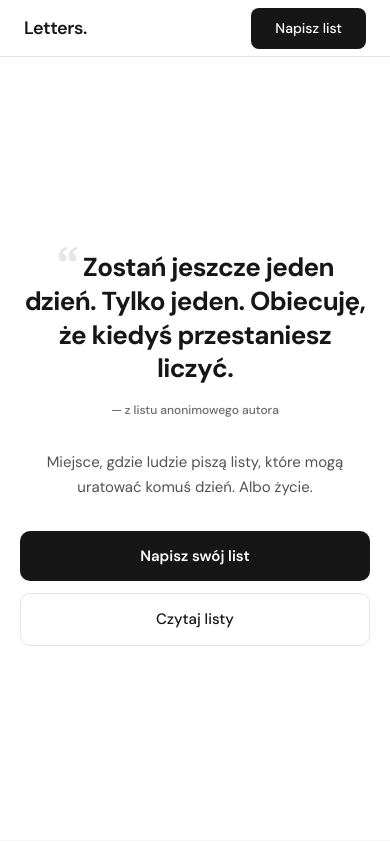
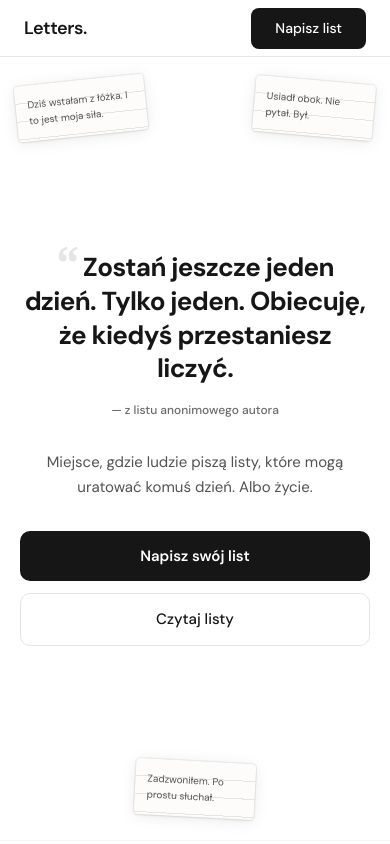
Before and after one commit to miloszzemla/letters, a Next.js app: page / in a window 390 px wide. Shown: the top 844 px of the page. Built offline with nearby package versions, Linux system fonts and the light colour scheme.

Commit message:
feat: show 3 mini letters on mobile hero (top-left, top-right, bottom-center)

```diff
--- a/src/components/Hero.tsx
+++ b/src/components/Hero.tsx
@@ -15,7 +15,7 @@ interface MiniLetterProps {
 function MiniLetter({ text, className }: MiniLetterProps) {
   return (
     <div
-      className={`hidden md:block absolute pointer-events-none max-w-[175px] rounded-sm p-4 text-[12px] leading-[1.6] text-[#525252] ${className}`}
+      className={`absolute pointer-events-none rounded-sm p-3 md:p-4 text-[10px] md:text-[12px] leading-[1.6] text-[#525252] ${className}`}
       style={{
         background: `${paperLinesBg}, #FDFCFA`,
         boxShadow:
@@ -31,30 +31,30 @@ function MiniLetter({ text, className }: MiniLetterProps) {
 export default function Hero({ onWriteClick }: HeroProps) {
   return (
     <section className="relative min-h-[calc(100dvh-61px)] flex items-center justify-center overflow-hidden px-5 py-12 md:px-12 md:py-20">
-      {/* Mini letters */}
+      {/* Mini letters — mobile: 3 visible (top-left, top-right, bottom-center), desktop: all 6 */}
       <MiniLetter
         text="Dziś wstałam z łóżka. I to jest moja siła."
-        className="top-[7%] left-[3%] rotate-[-6deg]"
+        className="max-w-[130px] md:max-w-[175px] top-[3%] left-[4%] md:top-[7%] md:left-[3%] rotate-[-6deg]"
       />
       <MiniLetter
         text="Tata walczył. I wygrał."
-        className="top-[62%] left-[4%] rotate-[4deg]"
+        className="hidden md:block max-w-[175px] top-[62%] left-[4%] rotate-[4deg]"
       />
       <MiniLetter
-        text="Usiadł obok. Nie pytał. Był. Dziękuję."
-        className="top-[10%] right-[4%] rotate-[5deg]"
+        text="Usiadł obok. Nie pytał. Był."
+        className="max-w-[120px] md:max-w-[175px] top-[3%] right-[4%] md:top-[10%] md:right-[4%] rotate-[5deg]"
       />
       <MiniLetter
         text="Przebiegłem trzy kilometry. To mój maraton."
-        className="top-[58%] right-[3%] rotate-[-4deg]"
+        className="hidden md:block max-w-[175px] top-[58%] right-[3%] rotate-[-4deg]"
       />
       <MiniLetter
         text="Zadzwoniłem. Po prostu słuchał."
-        className="bottom-[6%] left-[9%] rotate-[3deg]"
+        className="max-w-[120px] md:max-w-[175px] bottom-[3%] left-[50%] -translate-x-1/2 md:translate-x-0 md:left-[9%] md:bottom-[6%] rotate-[3deg]"
       />
       <MiniLetter
         text="Przyjechał. Został tydzień. Zmienił wszystko."
-        className="bottom-[8%] right-[7%] rotate-[-5deg]"
+        className="hidden md:block max-w-[175px] bottom-[8%] right-[7%] rotate-[-5deg]"
       />
 
       {/* Center content */}
```
